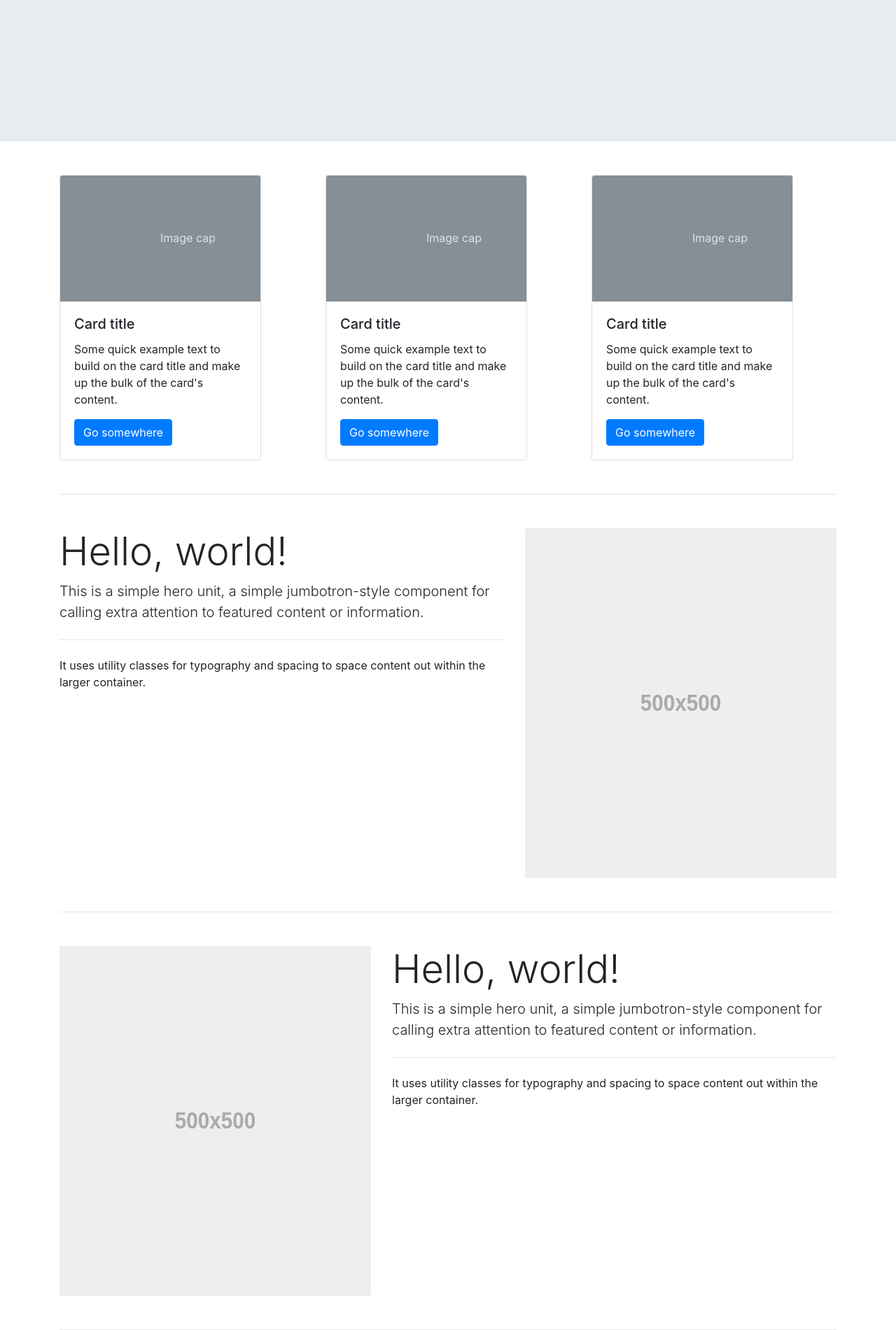
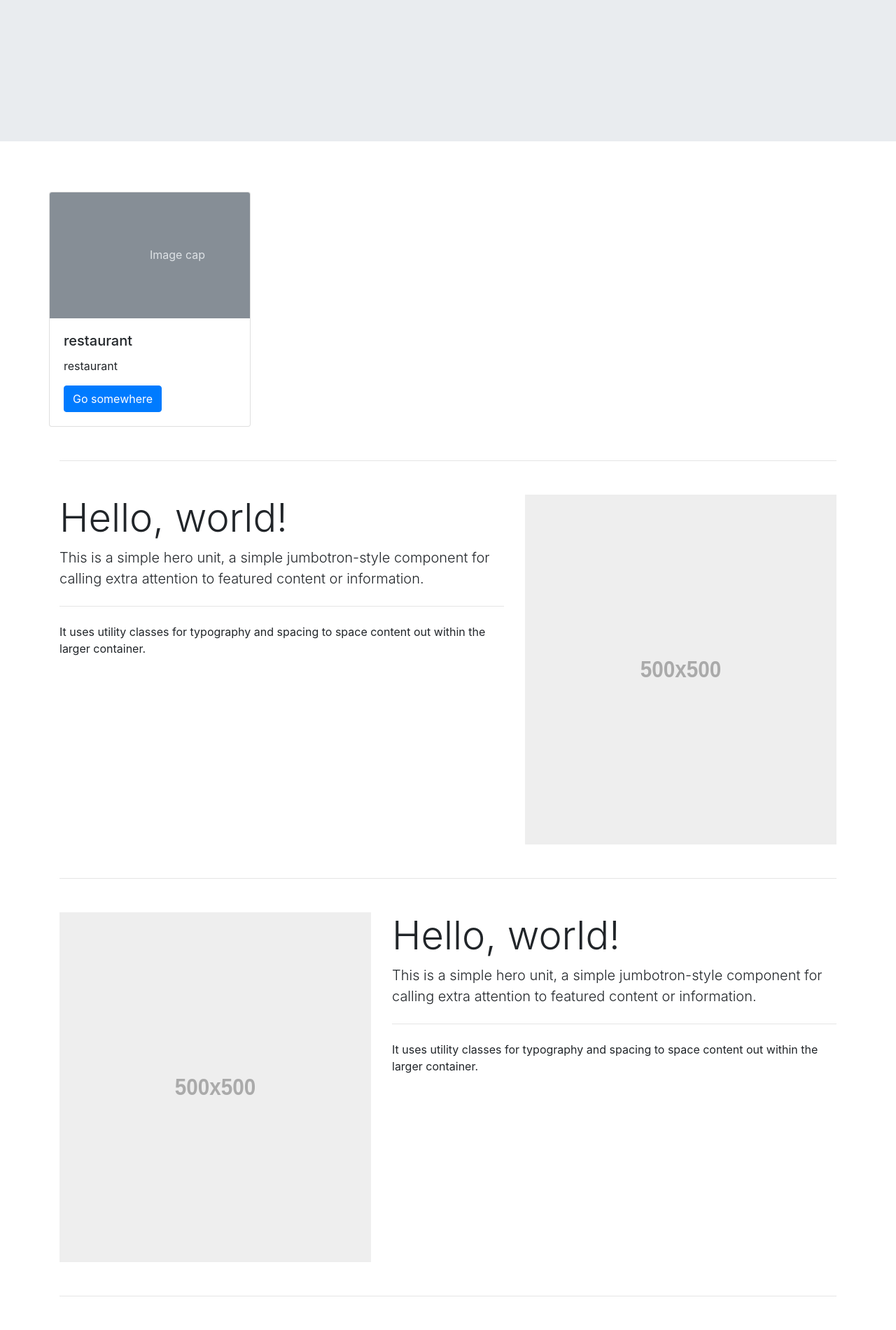
Before and after one commit to S-H-GAMELINKS/eato, a Django app: page / in a window 1280 px wide. Shown: the part 454-2355 px from the top of the page at 70% size. Run offline with Django 3.2, Linux system fonts and the light colour scheme; data comes from the database, SQL or seed files in the repository; some libraries are stand-ins or nearby versions.

Commit message:
Shown some restaurants in LP

```diff
--- a/eato/views.py
+++ b/eato/views.py
@@ -1,4 +1,6 @@
 from django.shortcuts import render
+from restaurants.models import Restaurant
 
 def lp(request):
-    return render(request, 'lp.html')
+    restaurant_list = Restaurant.objects.order_by('?')[:9]
+    return render(request, 'lp.html', {'restaurant_list': restaurant_list})
--- a/templates/lp.html
+++ b/templates/lp.html
@@ -13,35 +13,19 @@
 
   <div class="container mt-5">
     <div class="row">
-      <div class="col-4">
+      <div class="row">
+        {% for restaurant in restaurant_list %}
+          <div class="col-4 mt-4">
             <div class="card" style="width: 18rem;">
               <svg class="bd-placeholder-img card-img-top" width="100%" height="180" xmlns="http://www.w3.org/2000/svg" preserveAspectRatio="xMidYMid slice" focusable="false" role="img" aria-label="Placeholder: Image cap"><title>Placeholder</title><rect width="100%" height="100%" fill="#868e96"/><text x="50%" y="50%" fill="#dee2e6" dy=".3em">Image cap</text></svg>
               <div class="card-body">
-            <h5 class="card-title">Card title</h5>
-            <p class="card-text">Some quick example text to build on the card title and make up the bulk of the card's content.</p>
-            <a href="#" class="btn btn-primary">Go somewhere</a>
+                <h5 class="card-title">{{ restaurant.name }}</h5>
+                <p class="card-text">{{ restaurant.address }}</p>
+                <a href="{% url 'restaurants:detail' restaurant.id %}" class="btn btn-primary">Go somewhere</a>
               </div>
             </div>
           </div>
-      <div class="col-4">
-        <div class="card" style="width: 18rem;">
-          <svg class="bd-placeholder-img card-img-top" width="100%" height="180" xmlns="http://www.w3.org/2000/svg" preserveAspectRatio="xMidYMid slice" focusable="false" role="img" aria-label="Placeholder: Image cap"><title>Placeholder</title><rect width="100%" height="100%" fill="#868e96"/><text x="50%" y="50%" fill="#dee2e6" dy=".3em">Image cap</text></svg>
-          <div class="card-body">
-            <h5 class="card-title">Card title</h5>
-            <p class="card-text">Some quick example text to build on the card title and make up the bulk of the card's content.</p>
-            <a href="#" class="btn btn-primary">Go somewhere</a>
-          </div>
-        </div>
-      </div>
-      <div class="col-4">
-        <div class="card" style="width: 18rem;">
-          <svg class="bd-placeholder-img card-img-top" width="100%" height="180" xmlns="http://www.w3.org/2000/svg" preserveAspectRatio="xMidYMid slice" focusable="false" role="img" aria-label="Placeholder: Image cap"><title>Placeholder</title><rect width="100%" height="100%" fill="#868e96"/><text x="50%" y="50%" fill="#dee2e6" dy=".3em">Image cap</text></svg>
-          <div class="card-body">
-            <h5 class="card-title">Card title</h5>
-            <p class="card-text">Some quick example text to build on the card title and make up the bulk of the card's content.</p>
-            <a href="#" class="btn btn-primary">Go somewhere</a>
-          </div>
-        </div>
+        {% endfor %}
       </div>
     </div>
 
```
Lines whose indentation alone changed are shown as unchanged.
